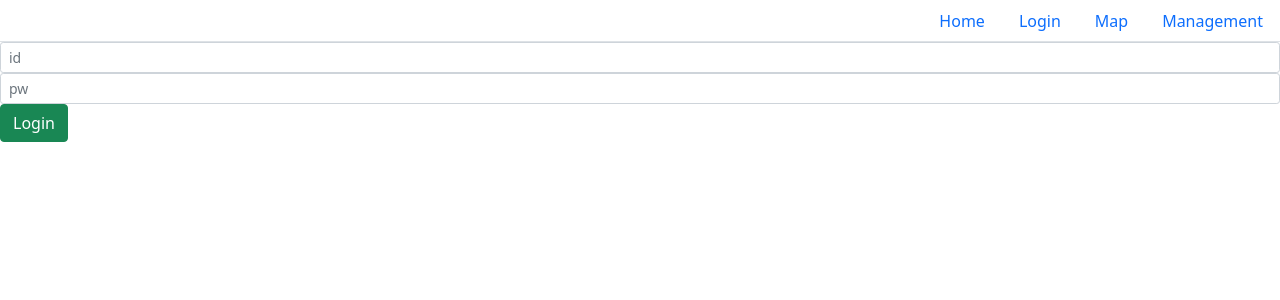
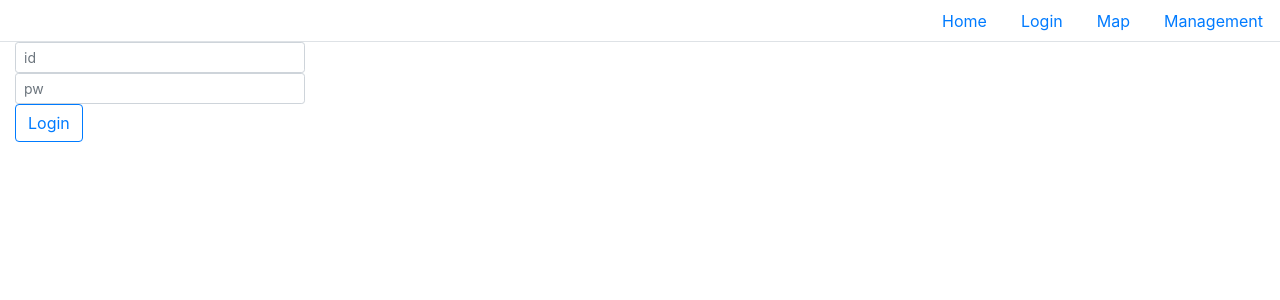
Before and after one commit to devkimc/Must_Eat_1, a Vue app: page /auth/login in a window 1280 px wide. Shown: the top 300 px of the page. Built offline with nearby package versions, Linux system fonts and the light colour scheme.

Commit message:
Downgrade bootstrap

```diff
--- a/package.json
+++ b/package.json
@@ -14,7 +14,7 @@
   },
   "dependencies": {
     "axios": "^0.26.0",
-    "bootstrap": "^5.1.3",
+    "bootstrap": "^4.6.1",
     "bootstrap-vue": "^2.21.2",
     "dotenv": "^16.0.0",
     "qs": "^6.10.3",
--- a/src/views/auth/Login.vue
+++ b/src/views/auth/Login.vue
@@ -1,8 +1,10 @@
 <template>
   <div class="login_views">
-    <b-form-input size='sm' placeholder='id' v-model="userId"></b-form-input>
-    <b-form-input size='sm' placeholder='pw' v-model="userPw"></b-form-input>
-    <b-button variant="success" @click="goLogin">Login</b-button>
+    <b-col sm="3">
+      <b-form-input size='sm' placeholder='id' v-model="userId"></b-form-input>
+      <b-form-input size='sm' placeholder='pw' v-model="userPw"></b-form-input>
+      <b-button variant="outline-primary" @click="goLogin" class="mb-2">Login</b-button>
+    </b-col>
   </div>
 </template>
 
@@ -20,6 +22,14 @@ export default {
   methods: {
     goLogin () {
       Login(this.userId, this.userPw).then()
+      this.makeToast('success')
+    },
+    makeToast (variant = null) {
+      this.$bvToast.toast('Toast body content', {
+        title: `Variant ${variant || 'default'}`,
+        variant: variant,
+        solid: true
+      })
     }
   }
 }
```
Also changed, not shown: src/assets/css/index.css (added, +11 -0 lines), 1 other file (tests, documents, lock files or other folders).
